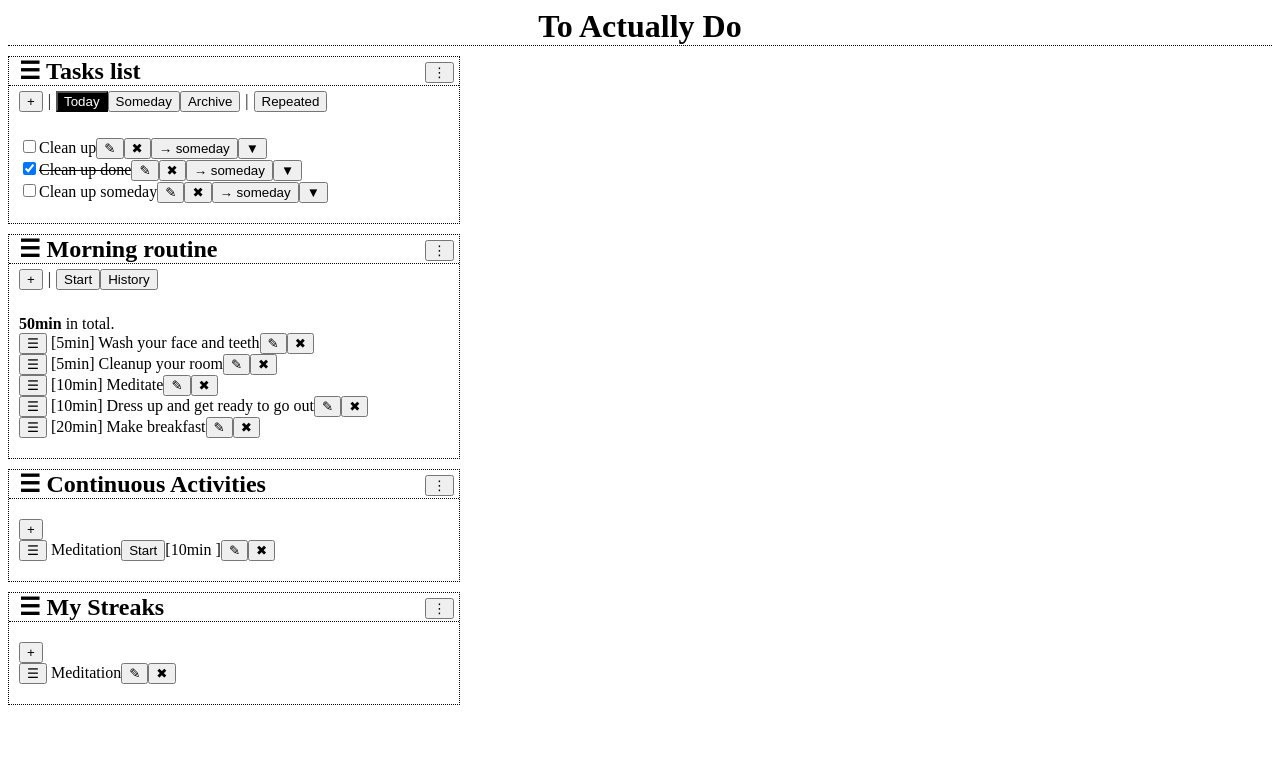
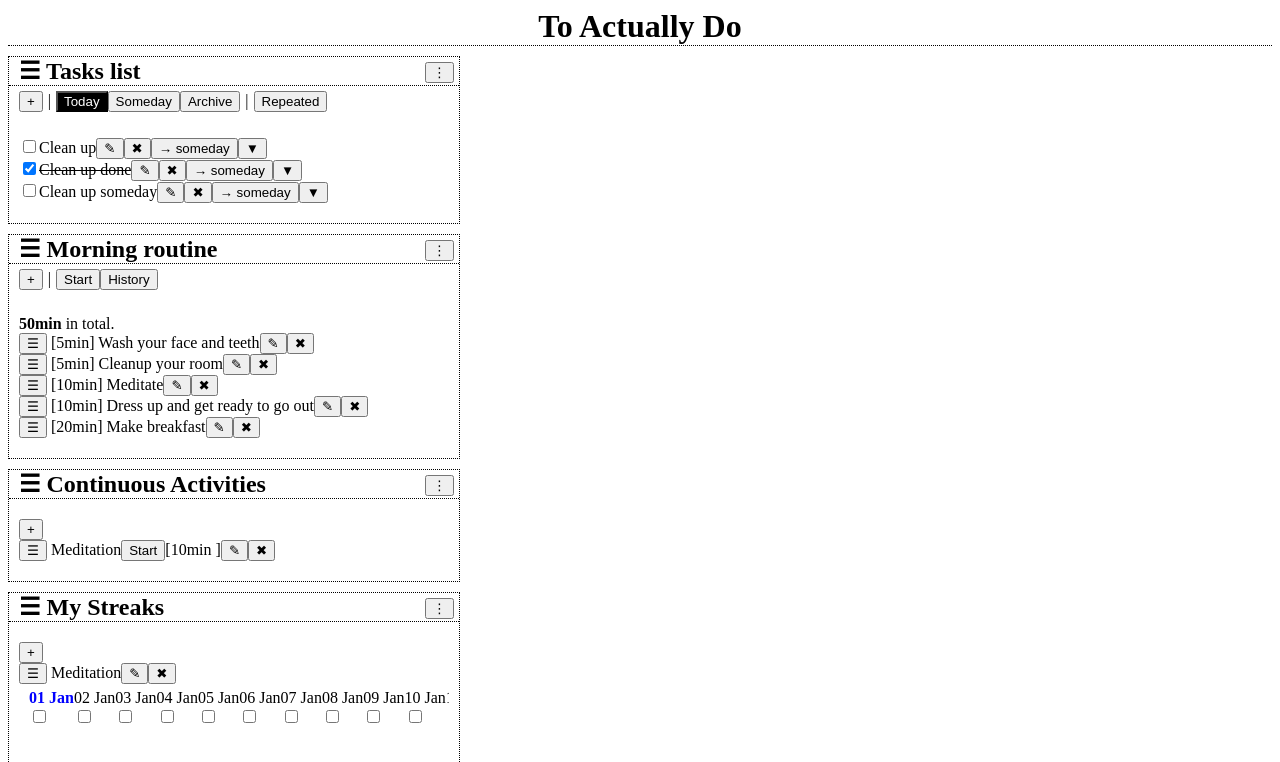
Before and after one commit to ivo-/tad, a React (Create React App) app: page / in a window 1280 px wide. Shown: the top 762 px of the page. Built offline with nearby package versions, Linux system fonts and the light colour scheme.

Commit message:
Streaks app wip

```diff
--- a/src/actions.js
+++ b/src/actions.js
@@ -167,10 +167,10 @@ export function updateStreak(appId, streakId, title) {
   };
 }
 
-export const STREAKS_ADD_STREAK_HISTORY = 'STREAKS_ADD_STREAK_HISTORY';
-export function addStreakHistory(appId, streakId, date) {
+export const STREAKS_TOGGLE_STREAK_HISTORY = 'STREAKS_TOGGLE_STREAK_HISTORY';
+export function toggleStreakHistory(appId, streakId, date) {
   return {
-    type: STREAKS_ADD_STREAK_HISTORY,
+    type: STREAKS_TOGGLE_STREAK_HISTORY,
     appId,
     streakId,
     date,
--- a/src/components/Streaks/Streaks.js
+++ b/src/components/Streaks/Streaks.js
@@ -4,7 +4,10 @@ import classnames from 'classnames' ;
 
 import {
   now,
+  isDayToday,
   getParentForm,
+  getDaysAround,
+  timestampToDayAndMonth,
   prettyPrintInMinutesAndSeconds,
 } from '../../util';
 
@@ -20,7 +23,7 @@ class Streaks extends React.Component {
     this.handleAddStreak = this.handleAddStreak.bind(this);
     this.handleDeleteStreak = this.handleDeleteStreak.bind(this);
     this.handleUpdateStreak = this.handleUpdateStreak.bind(this);
-    this.handleAddStreakHistory = this.handleAddStreakHistory.bind(this);
+    this.handleToggleStreakHistory = this.handleToggleStreakHistory.bind(this);
 
     this.state = {
       editedItem: null,
@@ -51,8 +54,8 @@ class Streaks extends React.Component {
     this.props.onUpdateStreak(this.props.id, ...args);
   }
 
-  handleAddStreakHistory(...args) {
-    this.props.onAddStreakHistory(this.props.id, ...args);
+  handleToggleStreakHistory(...args) {
+    this.props.onToggleStreakHistory(this.props.id, ...args);
   }
 
   handleFormSubmit(e) {
@@ -122,7 +125,27 @@ class Streaks extends React.Component {
   }
 
   render() {
-    const items = this.props.items.map(item => (
+    const items = this.props.items.map(item => {
+      const days = getDaysAround(item.date, 10).filter(day => (
+        day >= item.date
+      )).map(day => (
+        <div
+          key={day}
+          className={classnames('Streaks--list--item--days--day', {
+            today: isDayToday(day),
+            'created-at-day': day === item.date,
+          })}
+        >
+          {timestampToDayAndMonth(day)} <br />
+          <input
+            type="checkbox"
+            checked={!!item.history.find(h => h === day)}
+            onChange={this.handleToggleStreakHistory.bind(this, item.id, day)}
+          />
+        </div>
+      ));
+
+      return (
         <div key={item.id} className="Streaks--list--item">
           <button>☰</button> {item.title}
           <button
@@ -131,8 +154,12 @@ class Streaks extends React.Component {
           <button
             onClick={this.handleDeleteStreak.bind(this, item.id)}
           >✖</button>
+          <div className="Streaks--list--item--days">
+            {days}
           </div>
-    ));
+        </div>
+      );
+    });
 
     return (
       <section className="App Streaks">
@@ -165,7 +192,7 @@ Streaks.propTypes = {
   onAddStreak: PropTypes.func.isRequired,
   onDeleteStreak: PropTypes.func.isRequired,
   onUpdateStreak: PropTypes.func.isRequired,
-  onAddStreakHistory: PropTypes.func.isRequired,
+  onToggleStreakHistory: PropTypes.func.isRequired,
 };
 
 export default Streaks;
--- a/src/components/Streaks/StreaksContainer.js
+++ b/src/components/Streaks/StreaksContainer.js
@@ -5,7 +5,7 @@ import {
   addStreak,
   deleteStreak,
   updateStreak,
-  addStreakHistory,
+  toggleStreakHistory,
 } from '../../actions'
 
 export default connect((state, { id }) => {
@@ -14,5 +14,5 @@ export default connect((state, { id }) => {
   onAddStreak: addStreak,
   onDeleteStreak: deleteStreak,
   onUpdateStreak: updateStreak,
-  onAddStreakHistory: addStreakHistory,
+  onToggleStreakHistory: toggleStreakHistory,
 })(Streaks);
--- /dev/null
+++ b/src/css/components/Streaks.scss
@@ -0,0 +1,22 @@
+.Streaks {
+  &--list--item--days {
+    width: 100%;
+    height: 65px;
+    padding: 5px 10px;
+    overflow-x: scroll;
+    white-space: nowrap;
+    box-sizing: border-box;
+
+    &--day {
+      display: inline-block;
+    }
+
+    .today {
+      color: blue;
+    }
+
+    .created-at-day {
+      font-weight: bold;
+    }
+  }
+}
--- a/src/css/index.scss
+++ b/src/css/index.scss
@@ -3,3 +3,4 @@
 @import "./components/Header.scss";
 @import "./components/App.scss";
 @import "./components/Todo.scss";
+@import "./components/Streaks.scss";
--- a/src/reducers/apps/streaks.js
+++ b/src/reducers/apps/streaks.js
@@ -2,7 +2,7 @@ import {
   STREAKS_ADD_STREAK,
   STREAKS_DELETE_STREAK,
   STREAKS_UPDATE_STREAK,
-  STREAKS_ADD_STREAK_HISTORY,
+  STREAKS_TOGGLE_STREAK_HISTORY,
 } from '../../actions';
 
 import { getUID } from '../../util';
@@ -44,13 +44,21 @@ export default function streaks(state, action) {
         }),
       };
 
-    case STREAKS_ADD_STREAK_HISTORY:
+    case STREAKS_TOGGLE_STREAK_HISTORY:
       if(state.id !== action.appId) return state;
 
       return {
         ...state,
         items: state.items.map((item) => {
           if(item.id !== action.streakId) return item;
+
+          if(item.history.includes(action.date)) {
+            return {
+              ...item,
+              history: item.history.filter(d => d !== action.date)
+            };
+          }
+
           return {
             ...item,
             history: [
--- a/src/util.js
+++ b/src/util.js
@@ -66,3 +66,45 @@ export function getParentForm(node) {
   if(!node) return null;
   return node.tagName === 'FORM' ? node : getParentForm(node.parentNode);
 }
+
+export function getZeroBasedNum(num) {
+  return num < 10 ? `0${num}` : num;
+}
+
+export const monthNumToName = ['Jan', 'Feb', 'Mar', 'Apr', 'May', 'Jun', 'Jul',
+                               'Aug', 'Sep', 'Oct', 'Nov', 'Dec'];
+
+export function timestampToDayAndMonth(timestamp) {
+  const time = new Date(timestamp);
+  return `${
+    getZeroBasedNum(time.getDate())
+  } ${
+    monthNumToName[time.getMonth()]
+  }`;
+}
+
+export function isDayToday(day) {
+  const date = new Date(day);
+  const today = new Date();
+
+  return date.getDate() === today.getDate()
+    && date.getMonth() === today.getMonth()
+    && date.getYear() === today.getYear();
+}
+
+/**
+ * Returns array of `2*n + 1` timestamps - `n` days before and
+ * `n` days after the provided timestamp.
+ * @param {Number} day
+ * @param {Number} n
+ * @return {Array}
+ */
+export function getDaysAround(day, n) {
+  const oneDay = 1000 * 60 * 60 * 24;
+
+  return [...Array(n)].reduce((result, _, i) => ([
+    result[0] - oneDay,
+    ...result,
+    result[result.length - 1] + oneDay
+  ]), [day]);
+}
```
Lines whose indentation alone changed are shown as unchanged.
